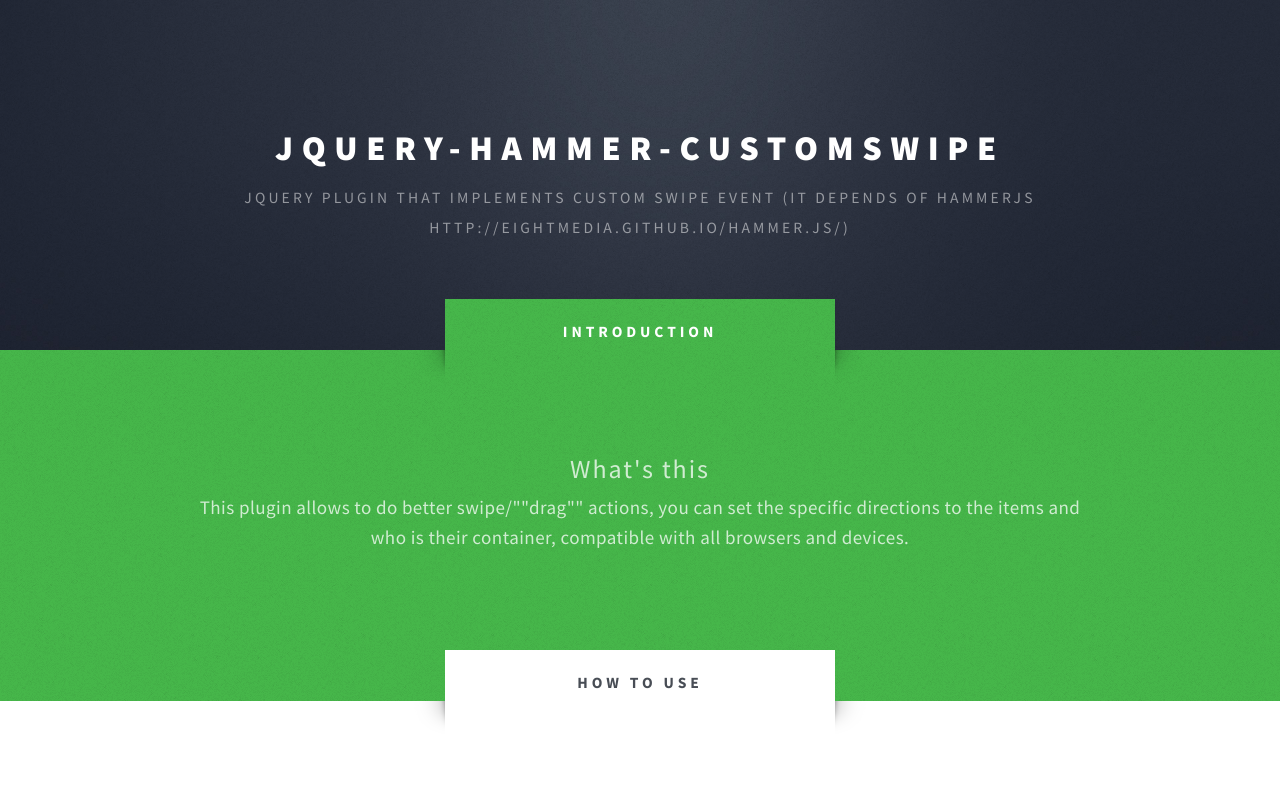
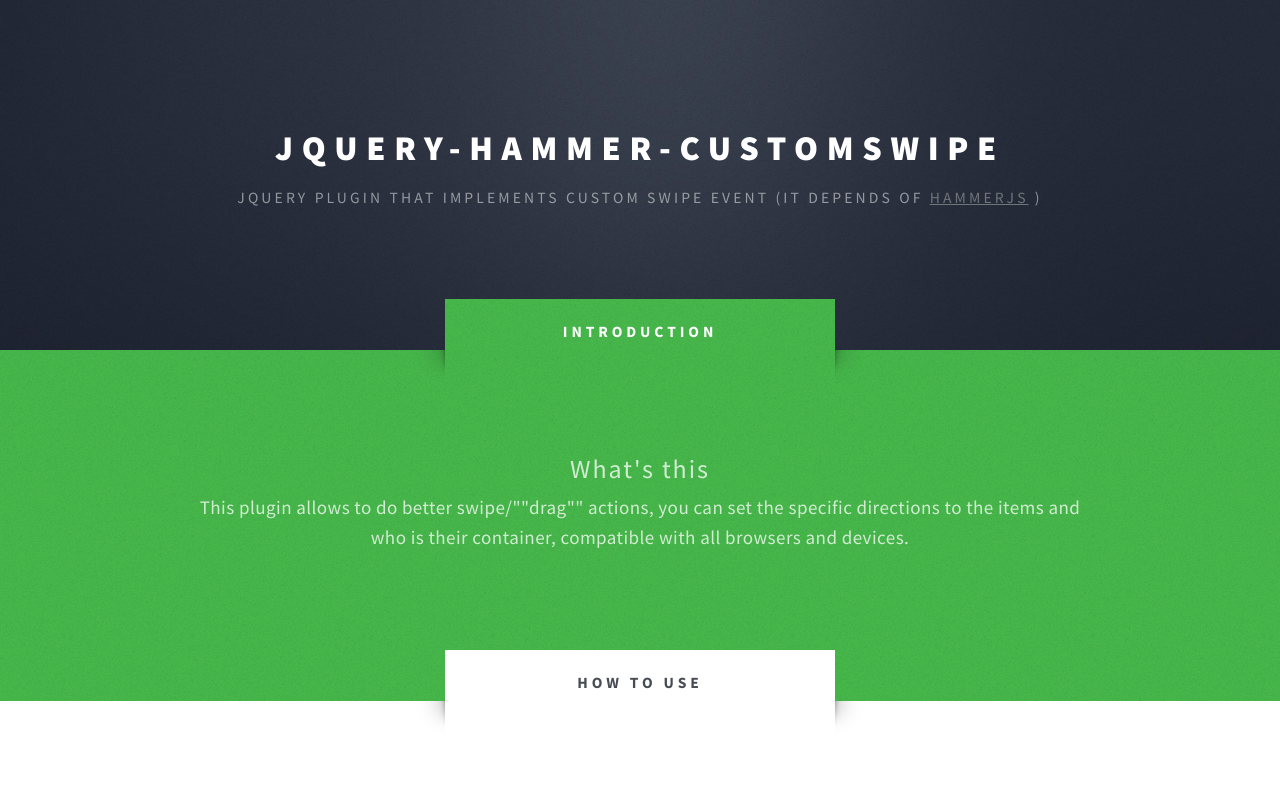
Before and after one commit to CKGrafico/jQuery-Hammer-CustomSwipe, a plain HTML site: page index.html in a window 1280 px wide. Shown: the top 800 px of the page. Drawn offline with nearby package versions, Linux system fonts and the light colour scheme.

Commit message:
bugs fixed

```diff
--- a/index.html
+++ b/index.html
@@ -40,7 +40,7 @@
 								<!-- Logo -->
 									<div id="logo">
 										<h1><a href="#" class="mobileUI-site-name">jQuery-Hammer-CustomSwipe</a></h1>
-										<span class="byline">jQuery plugin that implements custom Swipe event (it depends of HammerJS http://eightmedia.github.io/hammer.js/)</span>
+										<span class="byline">jQuery plugin that implements custom Swipe event (it depends of <a href="http://eightmedia.github.io/hammer.js/" >HammerJS</a> )</span>
 									</div>
 								<!-- /Logo -->
 							</div>
```
